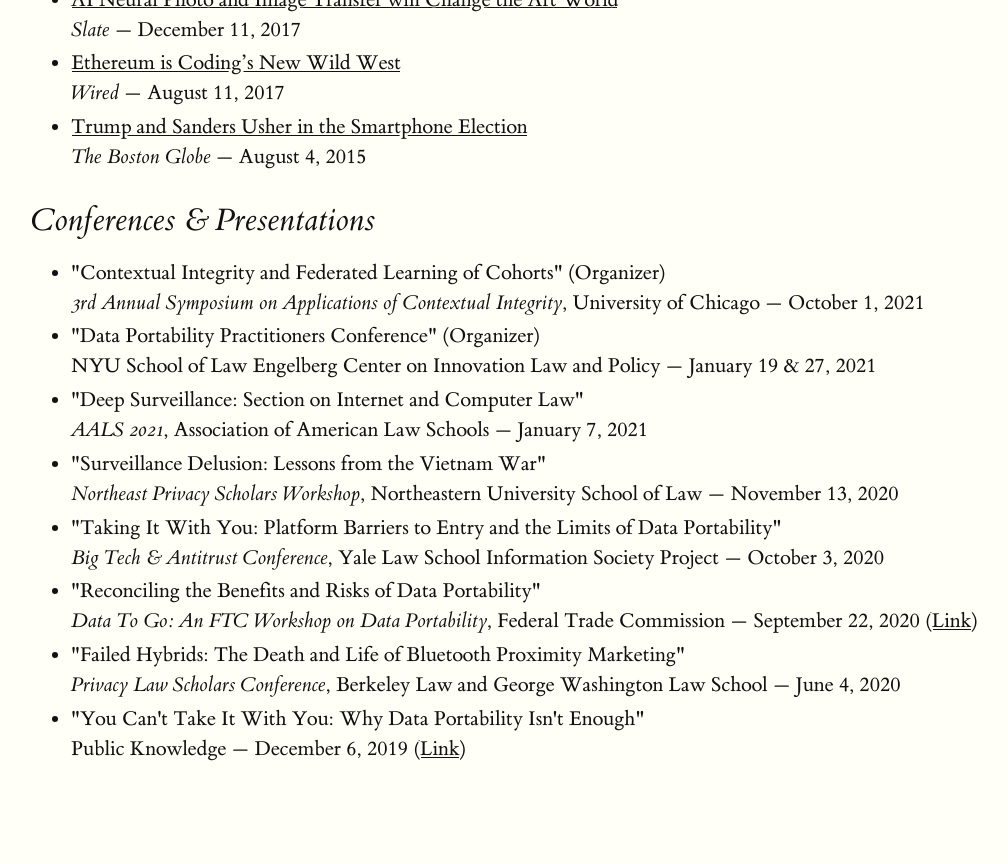
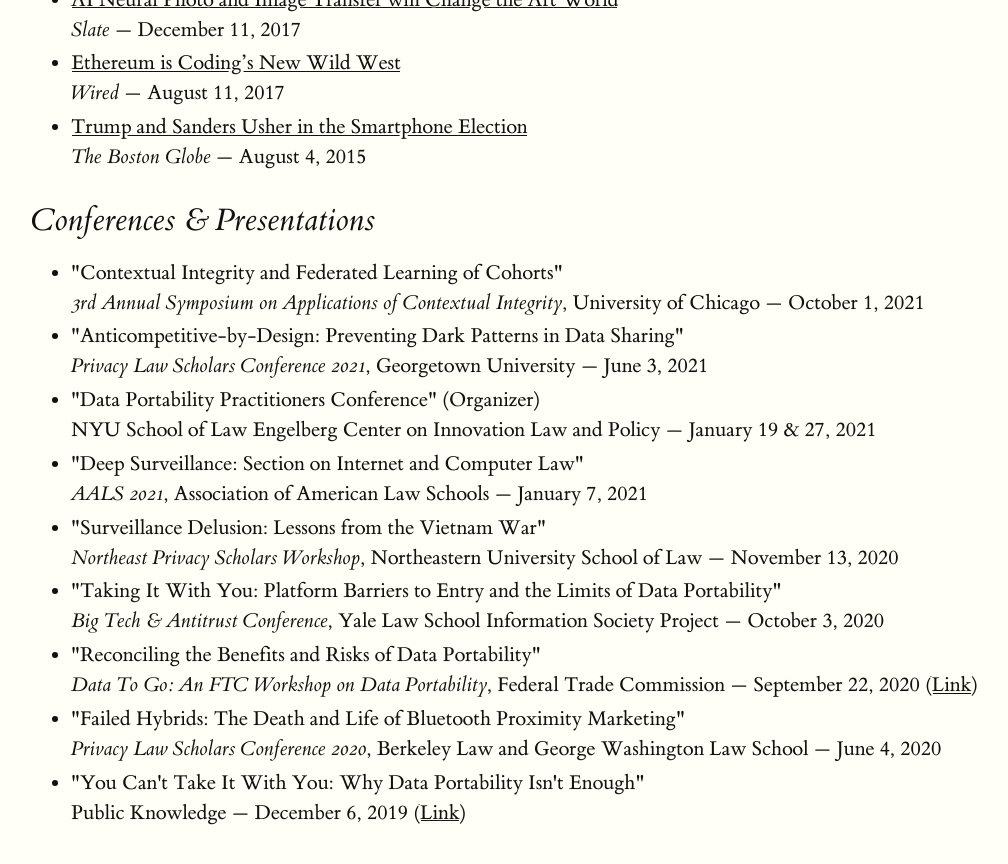
Before and after one commit to gajeam/gajeam.github.io, a Jekyll site: the page built from index.html, in a window 1280 px wide and 900 px high, scrolled down 1892 px. Shown: the top 864 px of the window, without its empty margins (97-1105 px from the left). Built offline with Jekyll 4.4.1, drawn with Linux system fonts in a browser that asks for light colours.

Commit message:
Added PLSC

```diff
--- a/_data/links.yaml
+++ b/_data/links.yaml
@@ -123,7 +123,10 @@
       conference: "3rd Annual Symposium on Applications of Contextual Integrity"
       host: "University of Chicago"
       date: October 1, 2021
-      organizer: true
+    - name: "Anticompetitive-by-Design: Preventing Dark Patterns in Data Sharing"
+      conference: "Privacy Law Scholars Conference 2021"
+      host: "Georgetown University"
+      date: June 3, 2021
     - name: "Data Portability Practitioners Conference"
       host: "NYU School of Law Engelberg Center on Innovation Law and Policy"
       date: January 19 & 27, 2021
@@ -146,7 +149,7 @@
       date: September 22, 2020
       link: https://ftc-workshop-data-to-go.videoshowcase.net/data-to-go-data-portability
     - name: "Failed Hybrids: The Death and Life of Bluetooth Proximity Marketing"
-      conference: Privacy Law Scholars Conference
+      conference: Privacy Law Scholars Conference 2020
       host: Berkeley Law and George Washington Law School
       date: June 4, 2020
     - name: "You Can't Take It With You: Why Data Portability Isn't Enough"
```
